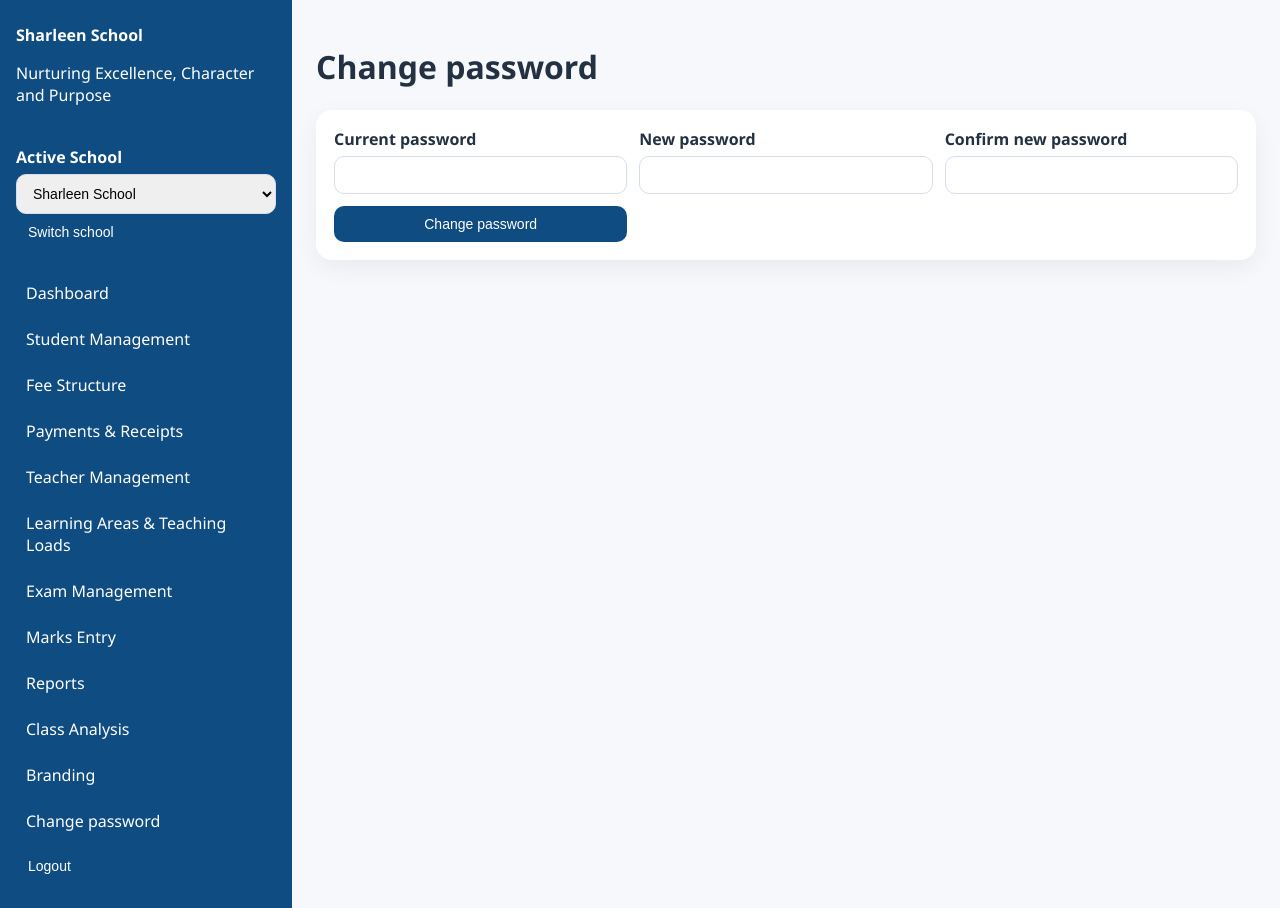
After one commit to bevin3360-design/schoolpay-school-management, a Flask app: page /change-password in a window 1280 px wide. The commit adds this page. Run offline with Flask 3, Linux system fonts and the light colour scheme; the visitor is signed in with stand-in values (Sample User, id 1); data comes from the database, SQL or seed files in the repository.

Commit message:
Harden production authentication and requests
Require production secrets and explicit administrator bootstrap, hash passwords, add password changes and CSRF checks, and secure session cookies. Keep development seed data out of production and document persistent-storage requirements.

Co-authored-by: Copilot <223556219+Copilot@users.noreply.github.com>

```diff
--- a/app.py
+++ b/app.py
@@ -1,24 +1,73 @@
-from datetime import datetime
+from datetime import datetime, timedelta
 from io import BytesIO
+import hmac
 import os
 import re
+import secrets
 import sqlite3
 import zipfile
 import xml.etree.ElementTree as ET
 from functools import wraps
 from typing import Any, Dict, List
 from werkzeug.utils import secure_filename
+from werkzeug.security import check_password_hash, generate_password_hash
 from openpyxl import Workbook, load_workbook
 from openpyxl.styles import Font
 
-from flask import Flask, abort, flash, has_request_context, redirect, render_template, request, send_file, session, url_for
+from flask import Flask, abort, flash, has_request_context, redirect, render_template, request, send_file, send_from_directory, session, url_for
 
 app = Flask(__name__)
-app.secret_key = "school-report-secret"
-app.config["UPLOAD_FOLDER"] = os.path.join(app.root_path, "static", "uploads")
+APP_ENV = os.environ.get("APP_ENV", "development").lower()
+if APP_ENV not in {"development", "production"}:
+    raise RuntimeError("APP_ENV must be either development or production.")
+app.config["APP_ENV"] = APP_ENV
+secret_key = os.environ.get("SECRET_KEY")
+if APP_ENV == "production" and not secret_key:
+    raise RuntimeError("SECRET_KEY must be configured in production.")
+app.secret_key = secret_key or secrets.token_hex(32)
+app.config.update(
+    SESSION_COOKIE_HTTPONLY=True,
+    SESSION_COOKIE_SAMESITE="Lax",
+    SESSION_COOKIE_SECURE=APP_ENV == "production",
+)
+app.permanent_session_lifetime = timedelta(hours=8)
+app.config["UPLOAD_FOLDER"] = os.environ.get(
+    "UPLOAD_FOLDER", os.path.join(app.root_path, "static", "uploads")
+)
 app.config["MAX_CONTENT_LENGTH"] = 16 * 1024 * 1024
-DB_PATH = os.path.join(app.root_path, "school.db")
+DB_PATH = os.environ.get("DATABASE_PATH", os.path.join(app.root_path, "school.db"))
 os.makedirs(app.config["UPLOAD_FOLDER"], exist_ok=True)
+
+
+def password_is_hashed(password: str) -> bool:
+    return password.startswith(("pbkdf2:", "scrypt:"))
+
+
+def verify_password(stored_password: str, supplied_password: str) -> bool:
+    if password_is_hashed(stored_password):
+        return check_password_hash(stored_password, supplied_password)
+    return hmac.compare_digest(stored_password, supplied_password)
+
+
+def csrf_token() -> str:
+    token = session.get("csrf_token")
+    if token is None:
+        token = secrets.token_urlsafe(32)
+        session["csrf_token"] = token
+    return token
+
+
+app.jinja_env.globals["csrf_token"] = csrf_token
+
+
+@app.before_request
+def protect_unsafe_requests() -> None:
+    if app.testing or request.method in {"GET", "HEAD", "OPTIONS", "TRACE"}:
+        return
+    expected = session.get("csrf_token")
+    submitted = request.form.get("csrf_token")
+    if not expected or not submitted or not hmac.compare_digest(expected, submitted):
+        abort(400, description="CSRF token missing or invalid.")
 
 
 def get_db() -> sqlite3.Connection:
@@ -252,6 +301,71 @@ def init_db() -> None:
             WHERE school_stage IS NULL OR school_stage = ''
             """
         )
+
+        if APP_ENV == "production":
+            school = conn.execute(
+                "SELECT id FROM schools ORDER BY id LIMIT 1"
+            ).fetchone()
+            if school is None:
+                school_name = (os.environ.get("INITIAL_SCHOOL_NAME") or "").strip()
+                if not school_name:
+                    raise RuntimeError(
+                        "INITIAL_SCHOOL_NAME is required to initialize production."
+                    )
+                cursor = conn.execute(
+                    """
+                    INSERT INTO schools (name, motto, logo_url, signature_url, report_template)
+                    VALUES (?, '', '', '', 'default')
+                    """,
+                    (school_name,),
+                )
+                school_id = int(cursor.lastrowid)
+            else:
+                school_id = int(school["id"])
+
+            user_count = conn.execute(
+                "SELECT COUNT(*) AS count FROM teachers"
+            ).fetchone()["count"]
+            if not user_count:
+                username = (os.environ.get("INITIAL_ADMIN_USERNAME") or "").strip()
+                password = os.environ.get("INITIAL_ADMIN_PASSWORD") or ""
+                if not username or len(password) < 12:
+                    raise RuntimeError(
+                        "Set INITIAL_ADMIN_USERNAME and a 12-character "
+                        "INITIAL_ADMIN_PASSWORD to initialize production."
+                    )
+                conn.execute(
+                    """
+                    INSERT INTO teachers
+                        (username, password, full_name, school_id, role, is_super_admin)
+                    VALUES (?, ?, ?, ?, 'admin', 0)
+                    """,
+                    (
+                        username,
+                        generate_password_hash(password),
+                        os.environ.get("INITIAL_ADMIN_FULL_NAME", "School Administrator"),
+                        school_id,
+                    ),
+                )
+
+            if conn.execute(
+                "SELECT 1 FROM teachers WHERE username IN ('teacher', 'teacher2') LIMIT 1"
+            ).fetchone():
+                raise RuntimeError(
+                    "Remove the development seed accounts before using this database."
+                )
+            for teacher in conn.execute(
+                "SELECT id, password FROM teachers"
+            ).fetchall():
+                if not password_is_hashed(teacher["password"]):
+                    conn.execute(
+                        "UPDATE teachers SET password = ? WHERE id = ?",
+                        (
+                            generate_password_hash(teacher["password"]),
+                            teacher["id"],
+                        ),
+                    )
+            return
 
         conn.execute(
             "INSERT OR IGNORE INTO schools (id, name, motto, logo_url, signature_url, report_template) VALUES (1, ?, ?, ?, ?, ?)",
@@ -550,12 +664,21 @@ def create_payment_receipt(
 
 
 def embed_school_logo(workbook_stream: BytesIO, logo_url: str | None) -> BytesIO:
-    if not logo_url or not logo_url.startswith("/static/"):
+    if not logo_url:
         workbook_stream.seek(0)
         return workbook_stream
-    logo_path = os.path.join(
-        app.root_path, logo_url.lstrip("/").replace("/", os.sep)
-    )
+    if logo_url.startswith("/uploads/"):
+        logo_path = os.path.join(
+            app.config["UPLOAD_FOLDER"],
+            secure_filename(logo_url.removeprefix("/uploads/")),
+        )
+    elif logo_url.startswith("/static/"):
+        logo_path = os.path.join(
+            app.root_path, logo_url.lstrip("/").replace("/", os.sep)
+        )
+    else:
+        workbook_stream.seek(0)
+        return workbook_stream
     extension = os.path.splitext(logo_path)[1].lower().lstrip(".")
     image_types = {
         "png": "image/png",
@@ -1152,10 +1275,19 @@ def login():
     if request.method == "POST":
         with get_db() as conn:
             teacher = conn.execute(
-                "SELECT * FROM teachers WHERE username = ? AND password = ?",
-                (request.form.get("username"), request.form.get("password")),
+                "SELECT * FROM teachers WHERE username = ?",
+                (request.form.get("username"),),
             ).fetchone()
-        if teacher:
+            supplied_password = request.form.get("password") or ""
+            if teacher and verify_password(teacher["password"], supplied_password):
+                if not password_is_hashed(teacher["password"]):
+                    conn.execute(
+                        "UPDATE teachers SET password = ? WHERE id = ?",
+                        (generate_password_hash(supplied_password), teacher["id"]),
+                    )
+        if teacher and verify_password(teacher["password"], supplied_password):
+            session.clear()
+            session.permanent = True
             session["teacher_logged_in"] = True
             session["teacher_id"] = teacher["id"]
             session["teacher_name"] = teacher["full_name"]
@@ -1167,16 +1299,60 @@ def login():
     return render_template("login.html")
 
 
-@app.route("/logout")
+@app.route("/change-password", methods=["GET", "POST"])
+@role_required(
+    "admin", "finance_officer", "registrar", "exam_officer", "teacher", "super_admin"
+)
+def change_password():
+    if request.method == "POST":
+        current_password = request.form.get("current_password") or ""
+        new_password = request.form.get("new_password") or ""
+        confirm_password = request.form.get("confirm_password") or ""
+        with get_db() as conn:
+            teacher = conn.execute(
+                "SELECT password FROM teachers WHERE id = ?",
+                (session.get("teacher_id"),),
+            ).fetchone()
+            if not teacher or not verify_password(
+                teacher["password"], current_password
+            ):
+                flash("The current password was not accepted.")
+                return redirect(url_for("change_password"))
+            if len(new_password) < 12:
+                flash("Choose a password with at least 12 characters.")
+                return redirect(url_for("change_password"))
+            if new_password != confirm_password:
+                flash("The new passwords do not match.")
+                return redirect(url_for("change_password"))
+            conn.execute(
+                "UPDATE teachers SET password = ? WHERE id = ?",
+                (generate_password_hash(new_password), session["teacher_id"]),
+            )
+        session.clear()
+        flash("Password changed. Sign in again with your new password.")
+        return redirect(url_for("login"))
+    return render_template("change_password.html")
+
+
+@app.route("/logout", methods=["POST"])
 def logout():
     session.clear()
     flash("You have signed out.")
     return redirect(url_for("login"))
 
 
-@app.route("/switch-school/<int:school_id>")
+@app.route("/uploads/<path:filename>")
+def uploaded_asset(filename: str):
+    return send_from_directory(app.config["UPLOAD_FOLDER"], filename)
+
+
+@app.route("/switch-school", methods=["POST"])
 @role_required("super_admin")
-def switch_school(school_id: int):
+def switch_school():
+    try:
+        school_id = int(request.form.get("school_id", ""))
+    except ValueError:
+        abort(400, description="Select a valid school.")
     teacher_id = session.get("teacher_id")
     if not teacher_can_manage_school(teacher_id, school_id):
         flash("You are not allowed to switch to that school.")
@@ -1726,7 +1902,7 @@ def teachers():
         with get_db() as conn:
             conn.execute(
                 "INSERT INTO teachers (username, password, full_name, school_id, role) VALUES (?, ?, ?, ?, ?)",
-                (username, password, full_name, school_id, role),
+                (username, generate_password_hash(password), full_name, school_id, role),
             )
         flash("Teacher account added successfully.")
         return redirect(url_for("teachers"))
@@ -2414,14 +2590,14 @@ def settings():
                 filename = secure_filename(file.filename)
                 path = os.path.join(app.config["UPLOAD_FOLDER"], filename)
                 file.save(path)
-                logo_url = f"/static/uploads/{filename}"
+                logo_url = url_for("uploaded_asset", filename=filename)
         if "signature_file" in request.files:
             file = request.files["signature_file"]
             if file and file.filename:
                 filename = secure_filename(file.filename)
                 path = os.path.join(app.config["UPLOAD_FOLDER"], filename)
                 file.save(path)
-                signature_url = f"/static/uploads/{filename}"
+                signature_url = url_for("uploaded_asset", filename=filename)
         with get_db() as conn:
             conn.execute(
                 "UPDATE schools SET name = ?, motto = ?, logo_url = ?, signature_url = ?, report_template = ? WHERE id = ?",
@@ -2441,4 +2617,4 @@ def settings():
 
 
 if __name__ == "__main__":
-    app.run(debug=True)
+    app.run(debug=APP_ENV == "development")
--- a/templates/base.html
+++ b/templates/base.html
@@ -20,11 +20,15 @@
           {% if is_super_admin %}
           <div class="school-switcher">
             <strong>Active School</strong>
-            <select onchange="window.location.href='/switch-school/' + this.value">
+            <form method="post" action="{{ url_for('switch_school') }}">
+              <input type="hidden" name="csrf_token" value="{{ csrf_token() }}">
+              <select name="school_id" onchange="this.form.submit()">
               {% for school in available_schools %}
               <option value="{{ school.id }}" {% if school.id == school_settings.id %}selected{% endif %}>{{ school.name }}</option>
               {% endfor %}
-            </select>
+              </select>
+              <button type="submit">Switch school</button>
+            </form>
           </div>
           {% endif %}
           <a href="{{ url_for('index') }}">Dashboard</a>
@@ -51,7 +55,11 @@
           <a href="{{ url_for('settings') }}">Branding</a>
           {% endif %}
           {% if session.get('teacher_logged_in') %}
-          <a href="{{ url_for('logout') }}">Logout</a>
+          <a href="{{ url_for('change_password') }}">Change password</a>
+          <form method="post" action="{{ url_for('logout') }}">
+            <input type="hidden" name="csrf_token" value="{{ csrf_token() }}">
+            <button type="submit">Logout</button>
+          </form>
           {% endif %}
         </nav>
       </aside>
--- /dev/null
+++ b/templates/change_password.html
@@ -0,0 +1,13 @@
+{% extends 'base.html' %}
+{% block content %}
+<h1>Change password</h1>
+<div class="card">
+  <form method="post" class="form-grid">
+    <input type="hidden" name="csrf_token" value="{{ csrf_token() }}">
+    <label>Current password<input type="password" name="current_password" autocomplete="current-password" required></label>
+    <label>New password<input type="password" name="new_password" autocomplete="new-password" minlength="12" required></label>
+    <label>Confirm new password<input type="password" name="confirm_password" autocomplete="new-password" minlength="12" required></label>
+    <button type="submit">Change password</button>
+  </form>
+</div>
+{% endblock %}
--- a/templates/edit_student.html
+++ b/templates/edit_student.html
@@ -3,6 +3,7 @@
 <div class="card">
   <h2>Edit Student</h2>
   <form method="post" class="form-grid">
+    <input type="hidden" name="csrf_token" value="{{ csrf_token() }}">
     <label>Admission number<input name="admission_number" value="{{ student.admission_number }}" required></label>
     <label>Full name<input name="full_name" value="{{ student.full_name }}" required></label>
     <label>Gender<select name="gender"><option {% if student.gender == 'Female' %}selected{% endif %}>Female</option><option {% if student.gender == 'Male' %}selected{% endif %}>Male</option></select></label>
--- a/templates/exams.html
+++ b/templates/exams.html
@@ -4,6 +4,7 @@
 <div class="card">
   <h2>Create Exam</h2>
   <form method="post" class="form-grid">
+    <input type="hidden" name="csrf_token" value="{{ csrf_token() }}">
     <label>Name<input name="name" required></label>
     <label>Type<select name="exam_type"><option>Opener</option><option>Midterm</option><option>End Term</option><option>Mock</option></select></label>
     <label>Term<select name="term" required><option>Term 1</option><option>Term 2</option><option>Term 3</option></select></label>
--- a/templates/fees.html
+++ b/templates/fees.html
@@ -6,6 +6,7 @@
   <p>Each item is charged once to every learner currently enrolled in the selected grade. New learners need to be charged when they join.</p>
   {% if grades %}
   <form method="post" class="form-grid">
+    <input type="hidden" name="csrf_token" value="{{ csrf_token() }}">
     <label>Grade
       <select name="grade" required>
         {% for grade in grades %}<option value="{{ grade.grade }}">{{ grade.grade }}</option>{% endfor %}
@@ -34,7 +35,7 @@
         <td>{{ item.name }}</td>
         <td>KSh {{ "{:,}".format(item.amount) }}</td>
         <td>{{ item.learners_charged }}</td>
-        <td><form method="post" action="{{ url_for('apply_fee_item', fee_item_id=item.id) }}"><button type="submit">Apply to new learners</button></form></td>
+        <td><form method="post" action="{{ url_for('apply_fee_item', fee_item_id=item.id) }}"><input type="hidden" name="csrf_token" value="{{ csrf_token() }}"><button type="submit">Apply to new learners</button></form></td>
       </tr>
       {% else %}
       <tr><td colspan="7">No fee items have been set up.</td></tr>
--- a/templates/login.html
+++ b/templates/login.html
@@ -3,6 +3,7 @@
 <div class="card login-card">
   <h1>Teacher Login</h1>
   <form method="post">
+    <input type="hidden" name="csrf_token" value="{{ csrf_token() }}">
     <label>Username
       <input name="username" required>
     </label>
--- a/templates/marks.html
+++ b/templates/marks.html
@@ -5,6 +5,7 @@
   <h2>Import an exam spreadsheet</h2>
   <p>Download the branded template from Exam Management, enter each score from 0 to 100, then upload the .xlsx file here. The workbook calculates CBE grades and points.</p>
   <form method="post" enctype="multipart/form-data" class="form-grid">
+    <input type="hidden" name="csrf_token" value="{{ csrf_token() }}">
     <label>Exam<select name="exam_id" required>
       <option value="">Select exam</option>{% for exam in exams %}<option value="{{ exam.id }}">{{ exam.name }} ({{ exam.term }} · {{ exam.grade_level }})</option>{% endfor %}
     </select></label>
@@ -17,6 +18,7 @@
   <h2>Enter marks</h2>
   {% if students and subjects and exams %}
   <form method="post">
+    <input type="hidden" name="csrf_token" value="{{ csrf_token() }}">
     <label>Exam
       <select name="exam_id" required>
         <option value="">Select exam</option>
--- a/templates/payments.html
+++ b/templates/payments.html
@@ -5,6 +5,7 @@
   <h2>Record a payment</h2>
   <p>Select a learner and the term for which the payment is being recorded. Payer phone numbers must be ten digits.</p>
   <form method="post" class="form-grid">
+    <input type="hidden" name="csrf_token" value="{{ csrf_token() }}">
     <label>Amount (KSh, whole shillings)<input name="amount" type="number" min="1" step="1" required></label>
     <label>Channel
       <select name="channel" required>
@@ -63,6 +64,7 @@
           <a href="{{ url_for('payment_receipt', receipt_id=payment.receipt_id) }}">{{ payment.receipt_number }}</a>
           {% else %}
           <form method="post" action="{{ url_for('verify_payment', payment_id=payment.id) }}" class="form-grid">
+            <input type="hidden" name="csrf_token" value="{{ csrf_token() }}">
             <label>Assign to learner
               <select name="student_id" required>
                 <option value="">Select learner</option>
--- a/templates/settings.html
+++ b/templates/settings.html
@@ -3,6 +3,7 @@
 <h1>School Branding</h1>
 <div class="card">
   <form method="post" enctype="multipart/form-data" class="form-grid">
+    <input type="hidden" name="csrf_token" value="{{ csrf_token() }}">
     <label>School name<input name="name" value="{{ current_settings.name }}"></label>
     <label>Motto<input name="motto" value="{{ current_settings.motto }}"></label>
     <label>Logo URL<input name="logo_url" value="{{ current_settings.logo_url or '/static/sample-report-form.png' }}"></label>
--- a/templates/students.html
+++ b/templates/students.html
@@ -4,6 +4,7 @@
 <div class="card">
   <h2>Add Student</h2>
   <form method="post" class="form-grid">
+    <input type="hidden" name="csrf_token" value="{{ csrf_token() }}">
     <label>Admission number<input name="admission_number" required></label>
     <label>Full name<input name="full_name" required></label>
     <label>Gender<select name="gender"><option>Female</option><option>Male</option></select></label>
--- a/templates/subjects.html
+++ b/templates/subjects.html
@@ -5,6 +5,7 @@
 <div class="card">
   <h2>Add Learning Area</h2>
   <form method="post" class="form-grid">
+    <input type="hidden" name="csrf_token" value="{{ csrf_token() }}">
     <label>Learning area name<input name="name" required></label>
     <label>Short name<input name="short_name"></label>
     <label>Grade level
@@ -31,6 +32,7 @@
 <div class="card">
   <h2>Assign learning areas to teachers</h2>
   <form method="post" action="{{ url_for('teacher_assignments') }}" class="form-grid">
+    <input type="hidden" name="csrf_token" value="{{ csrf_token() }}">
     <label>Teacher<select name="teacher_id" required><option value="">Select teacher</option>{% for teacher in teachers %}<option value="{{ teacher.id }}">{{ teacher.full_name }}</option>{% endfor %}</select></label>
     <label>Learning area<select name="subject_id" required><option value="">Select learning area</option>{% for subject in subjects %}<option value="{{ subject.id }}">{{ subject.name }}</option>{% endfor %}</select></label>
     <label>Grade
--- a/templates/teachers.html
+++ b/templates/teachers.html
@@ -4,6 +4,7 @@
   <h2>Teacher Management</h2>
   <p>School administrators create staff accounts and choose each staff member's role. Developer super-administration remains a separate platform account.</p>
   <form method="post" class="form-grid">
+    <input type="hidden" name="csrf_token" value="{{ csrf_token() }}">
     <label>
       Full Name
       <input name="full_name" required>
```
Also changed, not shown: tests/test_finance.py (+1 -0 lines), tests/test_grading.py (+6 -1 lines), tests/test_school_setup.py (+85 -0 lines), README.md.
